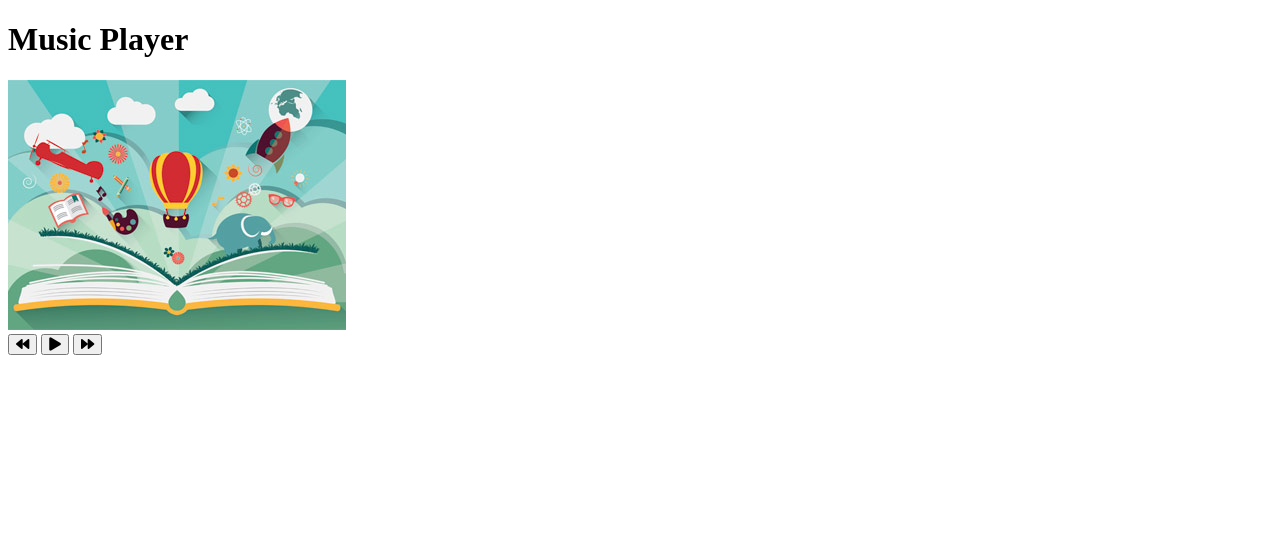
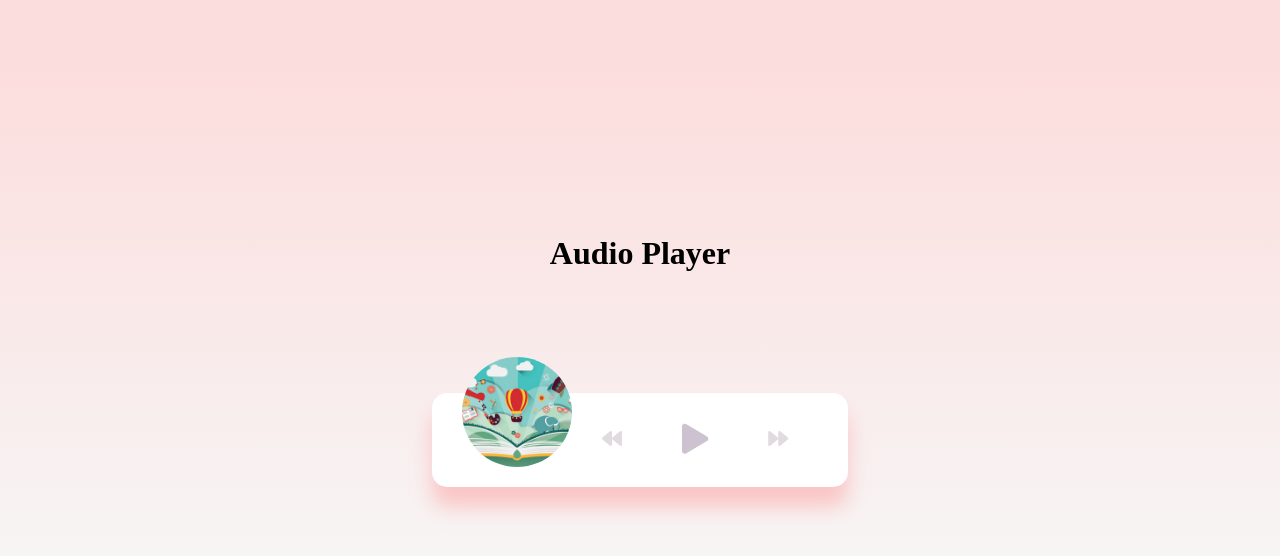
Before and after one commit to pjblitz86/JS-Audio-Player, a plain HTML site: page index.html in a window 1280 px wide. Drawn offline with Linux system fonts and the light colour scheme.

Commit message:
music container and rotate animation

```diff
--- a/index.html
+++ b/index.html
@@ -13,7 +13,7 @@
     <title>Audio Player</title>
   </head>
   <body>
-    <h1>Music Player</h1>
+    <h1>Audio Player</h1>
     <div class="music-container" id="music-container">
       <div class="music-info">
         <h4 id="title"></h4>
--- a/style.css
+++ b/style.css
@@ -0,0 +1,89 @@
+@import url('https://fonts.googleapis.com/css?family=Lato&display=swap');
+
+* {
+  box-sizing: border-box;
+}
+
+body {
+  background-image: linear-gradient(
+    0deg,
+    rgba(247, 247, 247, 1) 23.8%,
+    rgba(252, 221, 221, 1) 92%
+  );
+  height: 100vh;
+  display: flex;
+  flex-direction: column;
+  align-items: center;
+  justify-content: center;
+  font-family: 'Lato' sans-serif;
+  margin: 0;
+}
+
+.music-container {
+  background-color: #fff;
+  border-radius: 15px;
+  box-shadow: 0 20px 20px 0 rgba(252, 169, 169, 0.6);
+  display: flex;
+  padding: 20px 30px;
+  position: relative;
+  margin: 100px 0;
+  z-index: 10;
+}
+
+.img-container {
+  position: relative;
+  width: 110px;
+}
+
+.img-container img {
+  border-radius: 50%;
+  object-fit: cover;
+  height: 110px;
+  width: inherit;
+  position: absolute;
+  bottom: 0;
+  left: 0;
+  animation: rotate 3s linear infinite;
+
+  animation-play-state: paused;
+}
+
+.music-container.play .img-container img {
+  animation-play-state: running;
+}
+
+@keyframes rotate {
+  from {
+    transform: rotate(0deg);
+  }
+
+  to {
+    transform: rotate(360deg);
+  }
+}
+
+.navigation {
+  display: flex;
+  align-items: center;
+  justify-content: center;
+  z-index: 1;
+}
+
+.action-btn {
+  background-color: #fff;
+  border: 0;
+  color: #dfdbdf;
+  font-size: 20px;
+  cursor: pointer;
+  padding: 10px;
+  margin: 0 20px;
+}
+
+.action-btn.action-btn-big {
+  color: #cdc2d0;
+  font-size: 30px;
+}
+
+.action-btn:focus {
+  outline: 0;
+}
```
